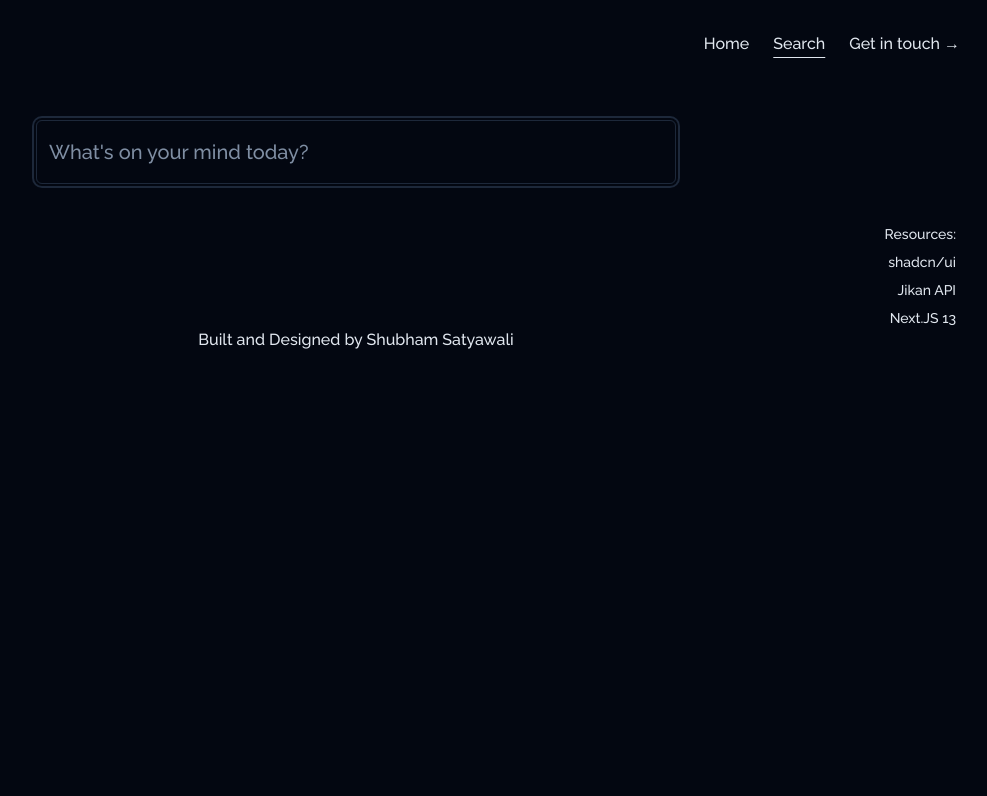
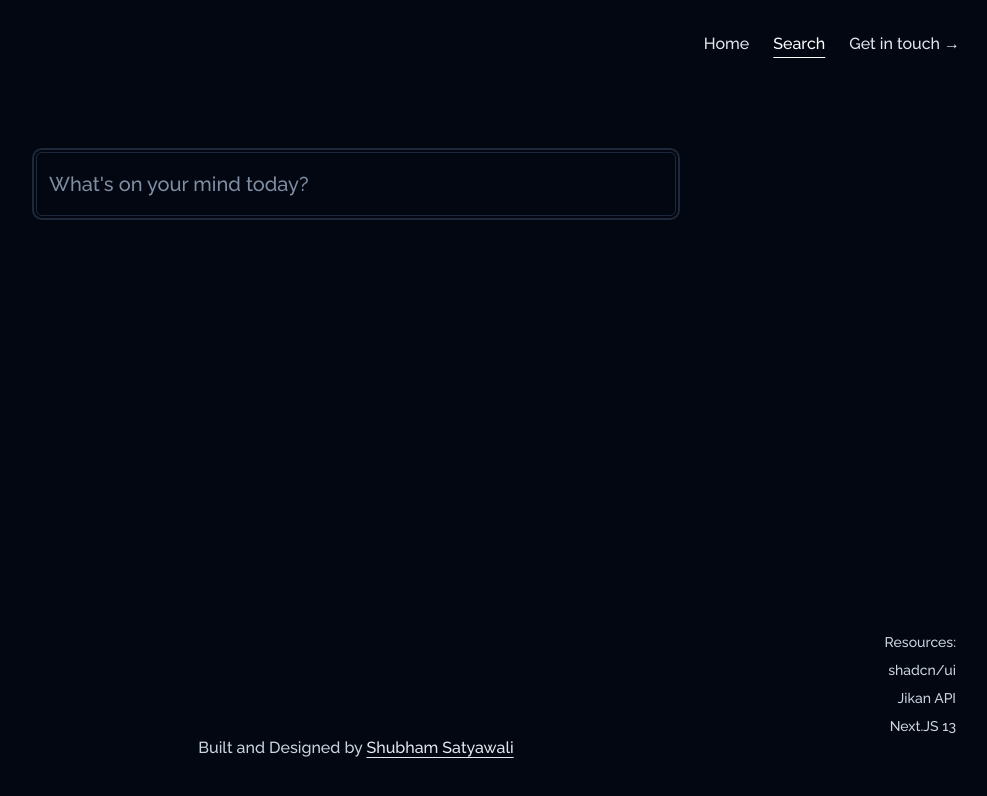
Before and after one commit to Shubham052000/aniyo-2.0-next, a Next.js app: page /search in a window 1280 px wide. Shown: the top 796 px of the page, without its empty margins (284-1271 px from the left). Built offline with nearby package versions, Linux system fonts and the light colour scheme.

Commit message:
css changes

```diff
--- a/app/layout.tsx
+++ b/app/layout.tsx
@@ -17,15 +17,15 @@ export default function RootLayout({
   return (
     <html lang="en" className="dark">
       <body className={raleway.className}>
+        <div className="flex h-screen flex-col ">
           <header>
             <HomeHeader />
           </header>
-
-        <main className=" text-center">{children}</main>
-
+          <main className="mb-auto text-center">{children}</main>
           <footer>
             <HomeFooter />
           </footer>
+        </div>
       </body>
     </html>
   );
--- a/app/page.tsx
+++ b/app/page.tsx
@@ -11,7 +11,7 @@ export default async function Home() {
 
   return (
     <>
-      <h1 className="mb-2 mt-14 text-4xl font-semibold">
+      <h1 className="mb-2 mt-14 text-4xl font-semibold text-slate-200">
         Welcome to Aniyo: Your new Anime-ctionary
       </h1>
       <p className="text- mb-14 text-lg text-slate-300">
--- a/app/search/page.tsx
+++ b/app/search/page.tsx
@@ -36,7 +36,7 @@ const page = () => {
 
   return (
     <>
-      <div className="mx-auto mt-8 w-1/2">
+      <div className="mx-auto mt-16 w-1/2">
         <Input
           ref={inputRef}
           className="h-16 text-xl"
--- a/components/AnimeCard.tsx
+++ b/components/AnimeCard.tsx
@@ -37,7 +37,10 @@ const AnimeCard: React.FC<AnimeCardProps> = ({ anime }) => {
             src={anime.images.webp.large_image_url}
             alt={anime.title}
           />
-          <div className="absolute left-0 top-0 h-full w-full bg-gradient-to-t from-black/40 to-transparent group-hover:from-transparent group-hover:to-transparent"></div>
+          <div
+            id="dark-overlay"
+            className="absolute left-0 top-0 h-full w-full bg-gradient-to-t from-black/20 to-transparent group-hover:from-transparent group-hover:to-transparent"
+          ></div>
         </CardContent>
       </Card>
       <p className="text-md mt-1">{formatName(anime.title)}</p>
--- a/components/HomeFooter.tsx
+++ b/components/HomeFooter.tsx
@@ -3,7 +3,7 @@ import React from "react";
 // To-DO: Lucide Icons
 const HomeFooter = () => {
   return (
-    <div className="mx-10 py-10">
+    <div className="mx-10 py-10 text-slate-300">
       <div className="flex justify-between">
         <div id="aniyo-logo"></div>
         <div id="resources" className="flex flex-col gap-2 text-right">
@@ -35,12 +35,13 @@ const HomeFooter = () => {
         </div>
       </div>
       <div>
-        <p className="text- text-center">
+        <p className="text-center">
           Built and Designed by{" "}
           <a
             href="https://shubham-satyawali.netlify.app/"
             target="_blank"
             rel="noreferrer"
+            className="text-slate-200 underline underline-offset-4 duration-100 hover:text-white"
           >
             Shubham Satyawali
           </a>
--- a/components/HomeHeader.tsx
+++ b/components/HomeHeader.tsx
@@ -6,27 +6,31 @@ import { usePathname } from "next/navigation";
 const HomeHeader = () => {
   const path = usePathname();
   return (
-    <div className="flex justify-between py-8 pl-5 pr-9">
+    <div className="flex justify-between py-8 pl-5 pr-9 text-slate-200">
       <div></div>
       {/* <Image alt="" src={""} /> */}
 
-      <div className="flex  justify-end gap-6">
+      <div className="flex justify-end gap-6">
         <Link
           href={"/"}
-          className={`${path === "/" && "underline"} underline-offset-8`}
+          className={`${
+            path === "/" && "text-white underline"
+          } underline-offset-8`}
         >
           Home
         </Link>
         <Link
           href={"/search"}
-          className={`${path === "/search" && "underline"} underline-offset-8`}
+          className={`${
+            path === "/search" && "text-white underline"
+          } underline-offset-8`}
         >
           Search
         </Link>
         <Link
           href={"/get-in-touch"}
           className={`${
-            path === "/get-in-touch" && "underline"
+            path === "/get-in-touch" && "text-white underline"
           } underline-offset-8`}
         >
           Get in touch &rarr;
```
Lines whose indentation alone changed are shown as unchanged.
